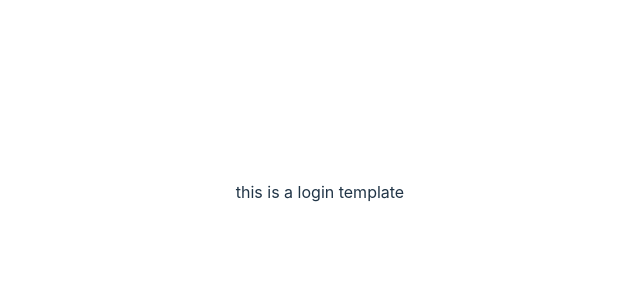
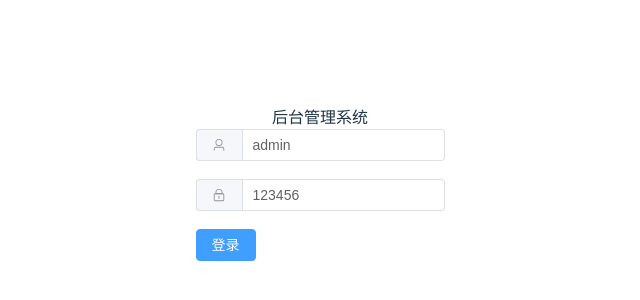
Before and after one commit to YaoDongcai/vite-vue3-elementplus, a Vue app: page /login in a window 1280 px wide. Shown: the part 208-508 px from the top of the page, without its empty margins (320-960 px from the left). Built offline with nearby package versions, Linux system fonts and the light colour scheme.

Commit message:
增加了登录页面 增加了home页面和跳转逻辑

```diff
--- a/components.d.ts
+++ b/components.d.ts
@@ -9,6 +9,9 @@ declare module '@vue/runtime-core' {
   export interface GlobalComponents {
     ElButton: typeof import('element-plus/es')['ElButton']
     ElConfigProvider: typeof import('element-plus/es')['ElConfigProvider']
+    ElForm: typeof import('element-plus/es')['ElForm']
+    ElFormItem: typeof import('element-plus/es')['ElFormItem']
+    ElInput: typeof import('element-plus/es')['ElInput']
     HelloWorld: typeof import('./src/components/HelloWorld.vue')['default']
     RouterLink: typeof import('vue-router')['RouterLink']
     RouterView: typeof import('vue-router')['RouterView']
--- a/src/router/index.ts
+++ b/src/router/index.ts
@@ -6,6 +6,13 @@ const routers: readonly RouteRecordRaw[] = [{
         title: '登录'
     },
     component: () => import('@/views/login.vue')
+}, {
+    path: '/home',
+    name:'Home',
+    meta: {
+        title: '主页'
+    },
+    component: () => import('@/views/home.vue')
 }]
 const router = createRouter({
     routes: routers,
--- /dev/null
+++ b/src/views/home.vue
@@ -0,0 +1,6 @@
+<template>
+    this is a home page
+</template>
+
+<script lang="ts" setup>
+</script>
--- a/src/views/login.vue
+++ b/src/views/login.vue
@@ -1,7 +1,78 @@
 <template>
-    this is a login template
+    <div class="login-wrapp">
+        <div class="center-login">
+            <div class="login-title">
+                后台管理系统
+            </div>
+            <el-form :model="param" :rules="rules" ref="loginForm" class="login-form">
+                <el-form-item prop="username">
+                    <el-input clearable v-model="param.username" placeholder="username">
+                        <template #prepend>
+                            <el-button :icon="User"></el-button>
+                        </template>
+                    </el-input>
+                </el-form-item>
+                <el-form-item prop="password">
+                    <el-input clearable v-model="param.password" placeholder="password">
+                        <template #prepend>
+                            <el-button :icon="Lock"></el-button>
+                        </template>
+                    </el-input>
+                </el-form-item>
+                <el-form-item>
+                    <el-button type="primary" @click="submitForm(loginForm)">
+                        登录
+                    </el-button>
+                </el-form-item>
+            </el-form>
+        </div>
+    </div>
 </template>
 
 <script setup lang="ts">
+import { ref, reactive } from 'vue';
+import { Lock, User } from '@element-plus/icons-vue';
+import { useRouter } from 'vue-router'
+import {
+    FormRules,
+    FormInstance,
+ElMessage
+} from 'element-plus'
+interface LoginInfo {
+    username: string;
+    password: string;
+}
+const loginForm = ref<FormInstance>();
+const rules: FormRules = {
+    username: [{
+        required: true,
+        message: '请输入用户名',
+        trigger: 'blur'
+    }],
+    password: [{
+        required: true,
+        message: "请输入密码",
+        trigger: 'blur'
+    }]
+}
+const param = reactive<LoginInfo>({
+    username: "admin",
+    password: "123456",
+})
+const router = useRouter();
+// 登录提交
+const submitForm = (formEl: FormInstance | undefined) => {
+    if(!formEl) return;
+    formEl.validate(valid => {
+        if(valid) {
+            ElMessage.success('登录成功');
+            localStorage.setItem('ms_username', param.username);
 
+            router.push('/home')
+        }else {
+            ElMessage.error('登录失败')
+            return false;
+        }
+    })
+}
 </script>
```
